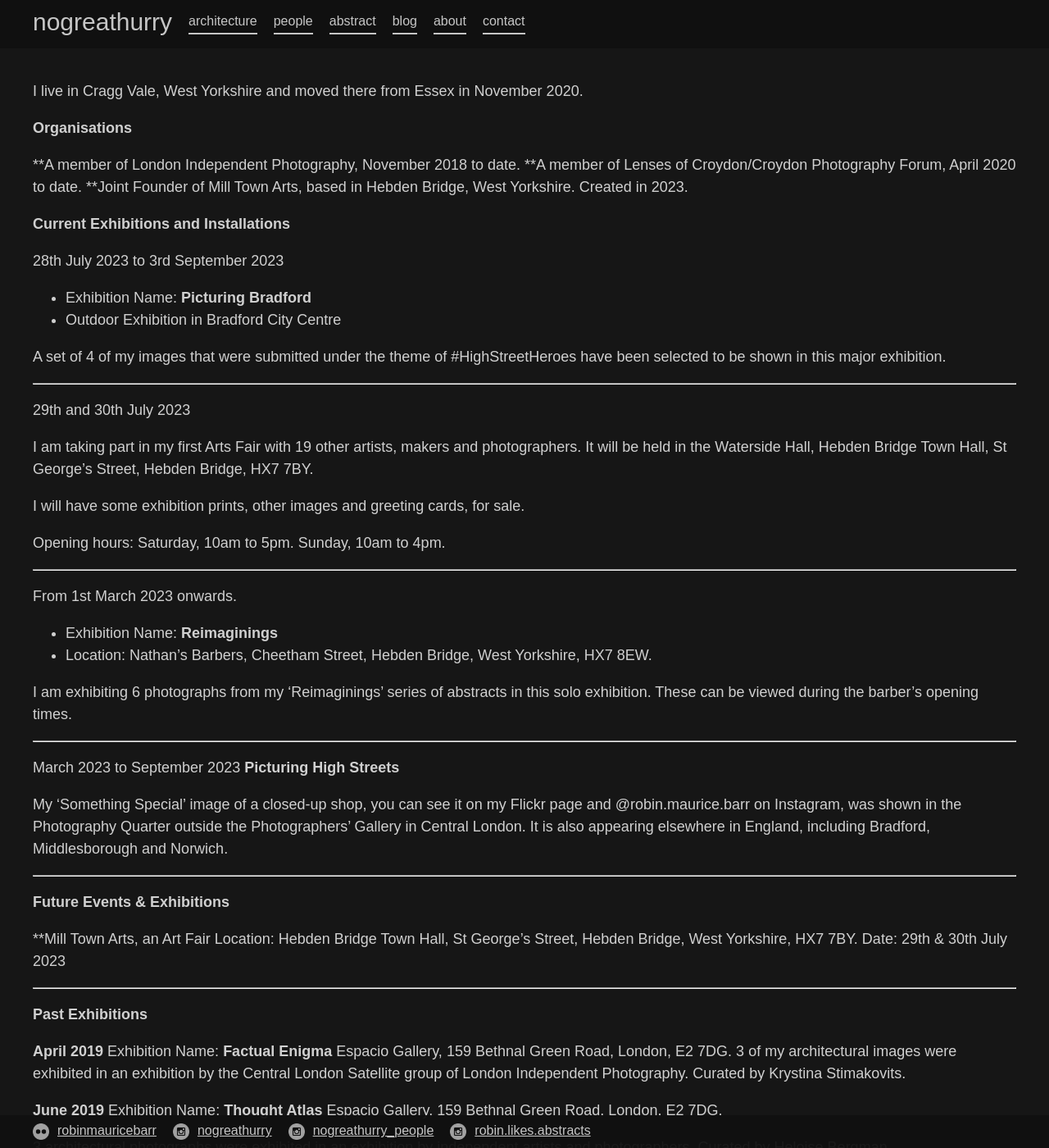
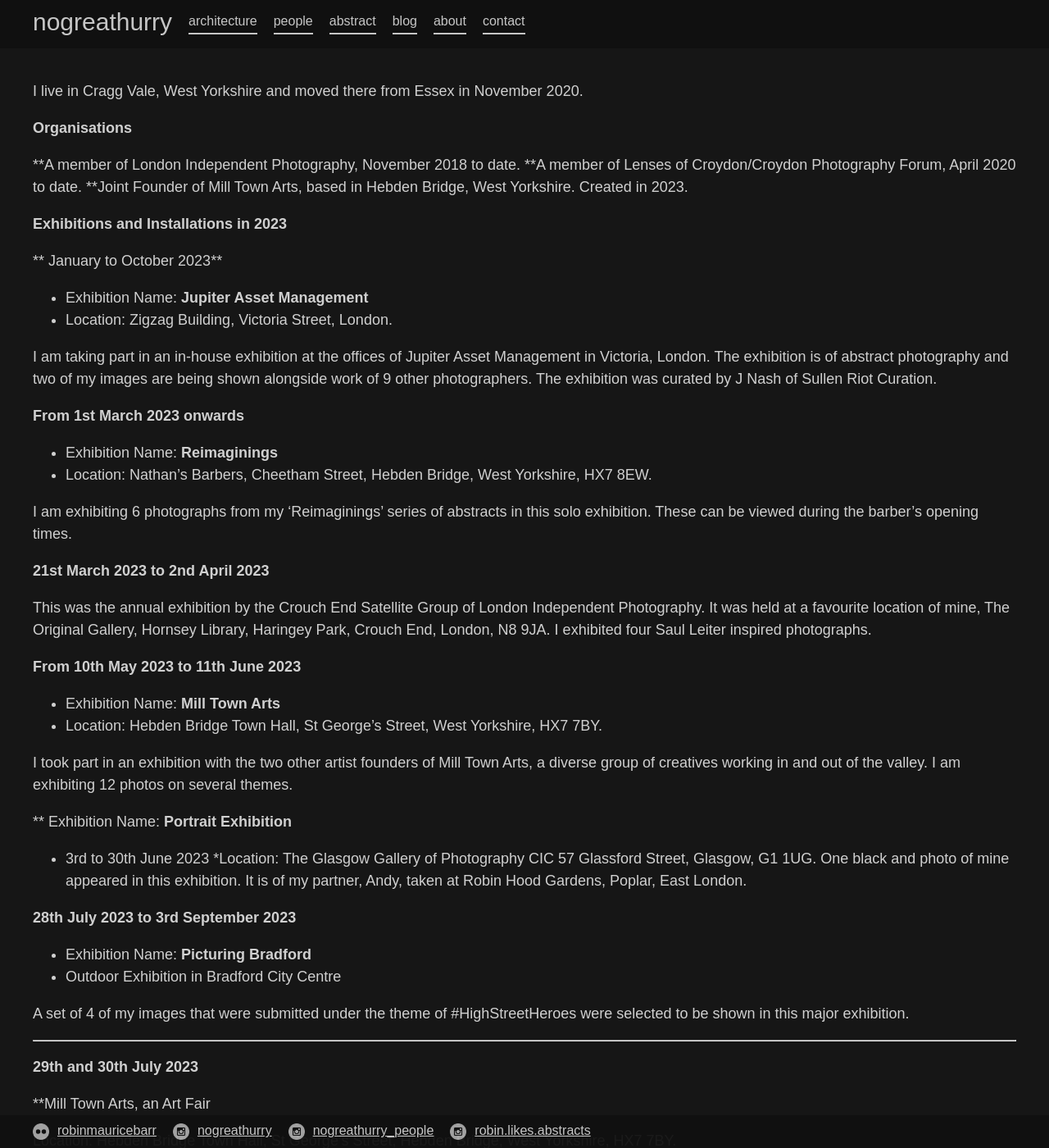
Before and after one commit to 987poiuytrewq/nogreathurry, a Jekyll site: the page built from blog.md, in a window 1280 px wide and 1400 px high. Shown: the whole window at 82% size. Built offline with Jekyll 4.4.1, drawn with Linux system fonts in a browser that asks for light colours; some of the changed text lies outside the part shown.

Commit message:
Updated Blog

```diff
--- a/blog.md
+++ b/blog.md
@@ -11,50 +11,66 @@ I live in Cragg Vale, West Yorkshire and moved there from Essex in November 2020
 **A member of Lenses of Croydon/Croydon Photography Forum, April 2020 to date.
 **Joint Founder of Mill Town Arts, based in Hebden Bridge, West Yorkshire. Created in 2023.
 
-**Current Exhibitions and Installations**
+**Exhibitions and Installations in 2023**
 
-28th July 2023 to 3rd September 2023
-* Exhibition Name: **Picturing Bradford**
-* Outdoor Exhibition in Bradford City Centre
+** January to October 2023**
+* Exhibition Name: **Jupiter Asset Management**
+* Location: Zigzag Building, Victoria Street, London.
 
-A set of 4 of my images that were submitted under the theme of #HighStreetHeroes have been selected to be shown in this major exhibition.
+I am taking part in an in-house exhibition at the offices of Jupiter Asset Management in Victoria, London. The exhibition is of abstract photography and two of my images are being shown alongside work of 9 other photographers. The exhibition was curated by J Nash of Sullen Riot Curation.
 
-_______________________________________________________________
-
-29th and 30th July 2023
-
-I am taking part in my first Arts Fair with 19 other artists, makers and photographers. It will be held in the Waterside Hall, Hebden Bridge Town Hall, St George's Street, Hebden Bridge, HX7 7BY.
-
-I will have some exhibition prints, other images and greeting cards, for sale.
-
-Opening hours: Saturday, 10am to 5pm.
-               Sunday,   10am to 4pm.
-
-______________________________________________________________
-
-From 1st March 2023 onwards.
+**From 1st March 2023 onwards**
 * Exhibition Name: **Reimaginings**
 * Location: Nathan's Barbers, Cheetham Street, Hebden Bridge, West Yorkshire, HX7 8EW.
 
 I am exhibiting 6 photographs from my 'Reimaginings' series of abstracts in this solo exhibition. These can be viewed during the barber's opening times.
 
-______________________________________________________________
+**21st March 2023 to 2nd April 2023**
 
-March 2023 to September 2023
-**Picturing High Streets**
+This was the annual exhibition by the Crouch End Satellite Group of London Independent Photography. It was held at a favourite location of mine, The Original Gallery, Hornsey Library, Haringey Park, Crouch End, London, N8 9JA. I exhibited four Saul Leiter inspired photographs.
 
-My 'Something Special' image of a closed-up shop, you can see it on my Flickr page and @robin.maurice.barr on Instagram, was shown in the Photography Quarter outside the Photographers' Gallery in Central London. It is also appearing elsewhere in England, including Bradford, Middlesborough and Norwich.
+**From 10th May 2023 to 11th June 2023**
 
+* Exhibition Name: **Mill Town Arts**
+* Location: Hebden Bridge Town Hall, St George's Street, West Yorkshire, HX7 7BY.
+
+I took part in an exhibition with the two other artist founders of Mill Town Arts, a diverse group of creatives working in and out of the valley. I am exhibiting 12 photos on several themes.
+
+** Exhibition Name: **Portrait Exhibition**
+* 3rd to 30th June 2023
+*Location: The Glasgow Gallery of Photography CIC
+57 Glassford Street, Glasgow, G1 1UG.
+One black and photo of mine appeared in this exhibition. It is of my partner, Andy, taken at Robin Hood Gardens, Poplar, East London.
+
+
+**28th July 2023 to 3rd September 2023**
+* Exhibition Name: **Picturing Bradford**
+* Outdoor Exhibition in Bradford City Centre
+
+A set of 4 of my images that were submitted under the theme of #HighStreetHeroes were selected to be shown in this major exhibition.
+
+_______________________________________________________________
+
+**29th and 30th July 2023**
+
+**Mill Town Arts, an Art Fair
+
+Location: Hebden Bridge Town Hall, St George's Street, Hebden Bridge, West Yorkshire, HX7 7BY.
+
+I took part in my first Arts Fair with 19 other artists, makers and photographers. It will be held in the Waterside Hall, Hebden Bridge Town Hall, St George's Street, Hebden Bridge, HX7 7BY.
+
+I had some exhibition prints, other images and greeting cards, for sale.
 _______________________________________________________________
 
 **Future Events & Exhibitions**
 
-**Mill Town Arts, an Art Fair
-Location: Hebden Bridge Town Hall, St George's Street, Hebden Bridge, West Yorkshire, HX7 7BY.
-Date: 29th & 30th July 2023
+**Todmorden Open Studios
+Location: Todmorden College
+
+Date: 24th, 25th & 26th November 2023
 
 _______________________________________________________________
-**Past Exhibitions**
+**Exhibitions prior to 2023**
 
 **April 2019**
 Exhibition Name: **Factual Enigma**
@@ -124,30 +140,10 @@ My photograph was featured on the cover of the exhibition catalogue that is avai
 * Exhibition Name: **'The Grid'**
 This was held by the Crouch End Satellite Group of London Independent Photography at The Original Gallery, Hornsey Library, Haringey Park, Crouch End, London, N8 9JA. I showed four framed and one unframed photos.The photographs were taken in Withens Clough, Cragg Vale, near to where I live.
 
-** January to March 2023**
-* Exhibition Name: **Jupiter Asset Management**
-* Location: Zigzag Building, Victoria Street, London.
-
-I took part in an in-house exhibition at the offices of Jupiter Asset Management in Victoria, London. The exhibition was of abstract photography and two of my images were shown alongside work of 9 other photographers. The exhibition was curated by J Nash of Sullen Riot Curation.
-
-**21st March 2023 to 2nd April 2023**
-
-This was the annual exhibition by the Crouch End Satellite Group of London Independent Photography. It was held at a favourite location of mine, The Original Gallery, Hornsey Library, Haringey Park, Crouch End, London, N8 9JA. I exhibited four Saul Leiter inspired photographs.
-
-**From 10th May 2023 to 11th June 2023**
-
-* Exhibition Name: **Mill Town Arts**
-* Location: Hebden Bridge Town Hall, St George's Street, West Yorkshire, HX7 7BY.
-
-I took part in an exhibition with the two other artist founders of Mill Town Arts, a diverse group of creatives working in and out of the valley. I am exhibiting 12 photos on several themes.
-
-** Exhibition Name: **Portrait Exhibition**
-* 3rd to 30th June 2023
-*Location: The Glasgow Gallery of Photography CIC
-57 Glassford Street, Glasgow, G1 1UG.
-One black and photo of mine appeared in this exhibition. It is of my partner, Andy, taken at Robin Hood Gardens, Poplar, East London.
 
 **Other news (newest first):
+
+**September 2023** - Two of my photographs appear in Issue 55 of FLIP Magazine under the theme 'Urban'. FLIP is the magazine of London Independent Photography.
 
 **April 2023** - Three of my square format architectural images have been published in the 2022-2023 'European Chinese Photographic Art Yearbook' alongside photographs by several other Chinese and European photographers.
 
```
